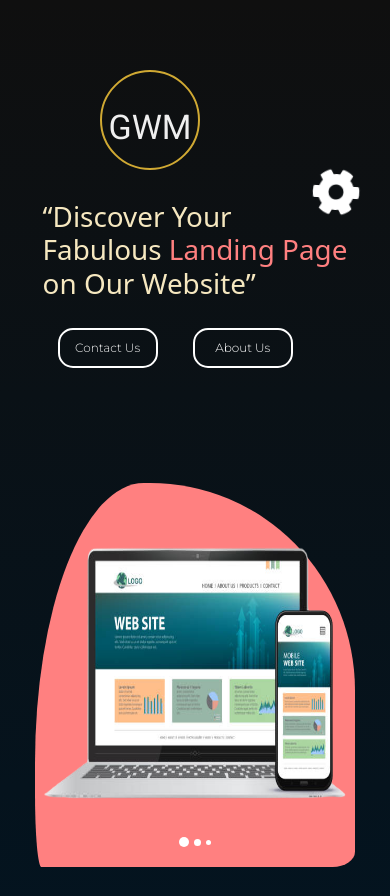
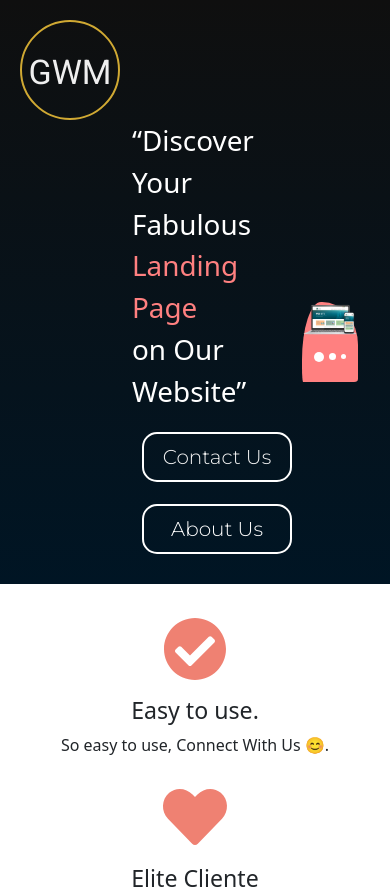
Before and after one commit to Zahemass/land, a plain HTML site: page index.html in a window 390 px wide. Shown: the top 896 px of the page. Drawn offline with nearby package versions, Linux system fonts and the light colour scheme; a web font is replaced by a local one.

Commit message:
Update style.css

```diff
--- a/style.css
+++ b/style.css
@@ -8,8 +8,7 @@
 
 .Home{
     background-image: linear-gradient(#0F0F0F,#001524);
-    height: 100vh;
-    width: 100%;
+    padding: 20px;
 }
 .circle{
     height: 100px;
@@ -19,12 +18,9 @@
     color: #EFEFEF;
     font-size: 34px;
     font-family: 'Roboto', sans-serif;
-    padding-top: 30px ;
+    padding-top: 25px ;
     text-align: center;
     align-items: center;
-    position: relative;
-    top: 70px;
-    left: 100px;
 }
 .container{
     display: flex;
@@ -36,20 +32,27 @@
     font-size: 42px;
     margin-left: 100px;
 }
+.Title{
+    padding: 100px;
+}
+h1{
+    color: white;
+	line-height: 1.5;
+}
 .btn{
     background-color: transparent;
     color: whitesmoke;
     border: 2px solid white;
     height: 50px;
     width: 150px;
-    margin: 15px;
-    margin-top: 60px;
     border-radius: 15px;
     font-size: 20px;
     font-family: 'Montserrat', sans-serif;
     transition: all 0.2s;
     cursor: pointer;
+    margin: 10px;
 }
+
 .btn:hover{
     border: 2px solid #F6E8C0;
     color:#F6E8C0;
@@ -64,12 +67,12 @@ span{
     display: flex;
     justify-content: flex-end;
     flex-direction: column;
-    width: 45%;
+
     border-radius:  34% 64% 7% 2% / 73% 54% 4% 19%;
     padding-bottom: 20px;
 }
 img{
-    height: 400px;
+
     width: 100%;
     margin-bottom: 15px;
 }
@@ -195,119 +198,7 @@ img{
 	color: #ef8172;
 	margin-bottom: 1rem;
 }
-
-
-@media (max-width: 1440px) {
-    .oval{
-       margin-top: 100px;
-
-        width: 45%;
-        height: 24rem;
-
-    }
-
-    .para{
-        font-size: 32px;
-        margin-top: 100px;
-    }
-  }
-  @media (max-width: 1440px) {
-
-
-}
-@media (max-width: 1000px) {
-    .Home{
-        height: 200vh;
-    }
-    .container{
-        flex-direction: column;
-    }
-    .para{
-        font-size: 42px;
-
-    }
-
-
-}
-@media (max-width: 768px) {
-
-}
-@media (max-width: 600px) {
-
-    .para{
-        font-size: 32px;
-
-    }
-}
-@media (max-width: 425px) {
-    .Home{
-        height: 140vh;
-    }
-
-    .para{
-        font-size: 20px;
-        margin-left: 0;
-    }
-
-    .btn{
-
-        margin-top: 20px;
-        height: 40px;
-        width: 100px;
-        font-size: 12px;
-    }
-    .oval{
-        width: 20rem;
-    }
-    img{
-        height: 300px;
-        width: 100%;
-    }
-    .popup{
-        width: 340px;
-    }
-}
-@media (max-width: 375px) {
-    .Home{
-        height: 140vh;
-    }
-
-    .para{
-        font-size: 20px;
-        margin-left: 0;
-    }
-
-
-    .btn{
-
-        margin-top: 20px;
-        height: 40px;
-        width: 100px;
-        font-size: 15px;
-
-    }
-}
-@media (max-width: 320px) {
-    .Home{
-        height: 140vh;
-    }
-
-    .para{
-        font-size: 20px;
-        margin-left: 0;
-    }
-
-    .btn{
-
-        margin-top: 20px;
-        height: 40px;
-        width: 100px;
-        font-size: 10px;
-
-    }
-}
-
-.theme-toggler{
+theme-toggler{
     position: fixed;
     top:10rem; right:-20rem;
     background: #333;
@@ -359,3 +250,14 @@ img{
         transform: rotate(360deg);
     }
 }
+@media (max-width:500px){
+    .popup{
+        width: 300px;
+    }
+}
+
+@media (max-width:330px){
+    .popup{
+        width: 280px;
+    }
+}
```
